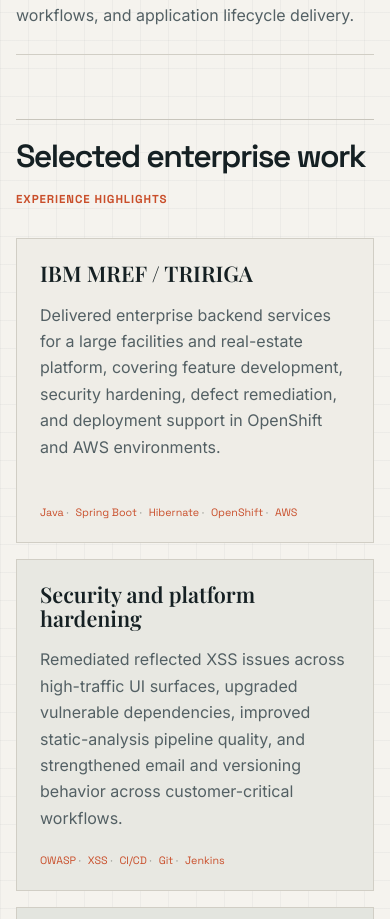
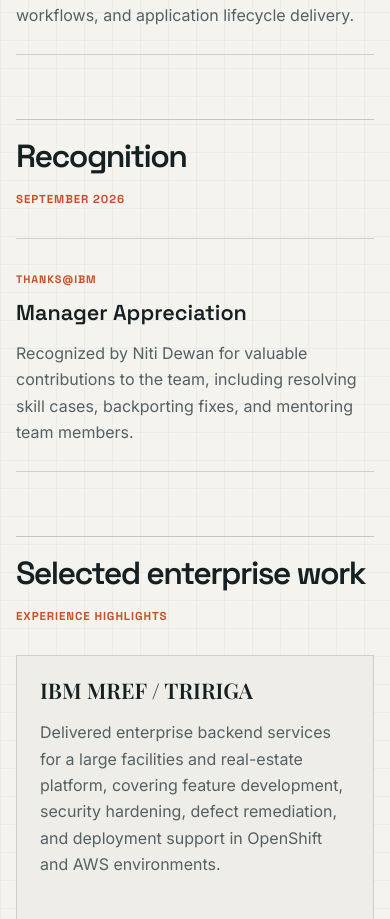
Before and after one commit to Viswanadh-Ganti/my-portfolio, a React (Vite) app: page / in a window 390 px wide. Shown: the part 4468-5387 px from the top of the page. Built offline with nearby package versions, Linux system fonts and the light colour scheme; a web font is replaced by a local one.

Commit message:
Add Recognitions and Appreciations

```diff
--- a/src/App.css
+++ b/src/App.css
@@ -13,9 +13,10 @@
 .button-row { display: flex; gap: 12px; flex-wrap: wrap; margin-top: 30px; }.primary-btn, .secondary-btn { display: inline-flex; align-items: center; justify-content: center; min-height: 46px; padding: 0 18px; font: 700 .78rem 'DM Mono', monospace; text-decoration: none; letter-spacing: .01em; transition: background .18s, color .18s, transform .18s; }.primary-btn { color: #fffaf0; background: #152023; border: 1px solid #152023; }.secondary-btn { color: #152023; background: transparent; border: 1px solid #aeb2ad; }.primary-btn:hover { background: #c94e2a; border-color: #c94e2a; transform: translateY(-2px); }.secondary-btn:hover { color: #c94e2a; border-color: #c94e2a; }
 .hero-facts { display: grid; grid-template-columns: repeat(3, 1fr); max-width: 680px; gap: 18px; margin: 52px 0 0; padding: 20px 0 0; border-top: 1px solid #c8c5bc; }.hero-facts div { min-width: 0; }.hero-facts dt { color: #152023; font: 600 1.35rem 'Fraunces', Georgia, serif; }.hero-facts dd { margin: 4px 0 0; color: #667073; font-size: .77rem; line-height: 1.35; }
 .hero-panel { align-self: stretch; display: flex; flex-direction: column; justify-content: end; }.profile-card { position: relative; height: 458px; overflow: hidden; background: #d4d7cf; }.profile-card::before { content: ''; position: absolute; inset: auto -80px -70px auto; width: 300px; height: 300px; background: #c94e2a; border-radius: 50%; opacity: .85; }.profile-image { position: relative; z-index: 1; width: 100%; height: 100%; object-fit: cover; object-position: center top; filter: saturate(.82) contrast(1.04); }.profile-caption { margin: 11px 0 18px; color: #667073; font: .69rem 'DM Mono', monospace; text-align: right; }
-.about-section, .skills-section, .experience-section, .projects-section, .contact-section { border-top: 1px solid #c8c5bc; padding-top: 20px; }.section-header { display: flex; justify-content: space-between; gap: 20px; align-items: baseline; margin-bottom: 32px; }.section-header h2 { margin: 0; color: #152023; font: 600 clamp(2rem, 3.3vw, 3.1rem)/1 'Fraunces', Georgia, serif; letter-spacing: -.05em; }.section-header span { margin: 0; text-align: right; }.about-section > p { max-width: 900px; margin: 0; color: #354044; font: 400 clamp(1.2rem, 2vw, 1.55rem)/1.6 'Fraunces', Georgia, serif; letter-spacing: -.02em; }
+.about-section, .skills-section, .experience-section, .recognition-section, .projects-section, .contact-section { border-top: 1px solid #c8c5bc; padding-top: 20px; }.section-header { display: flex; justify-content: space-between; gap: 20px; align-items: baseline; margin-bottom: 32px; }.section-header h2 { margin: 0; color: #152023; font: 600 clamp(2rem, 3.3vw, 3.1rem)/1 'Fraunces', Georgia, serif; letter-spacing: -.05em; }.section-header span { margin: 0; text-align: right; }.about-section > p { max-width: 900px; margin: 0; color: #354044; font: 400 clamp(1.2rem, 2vw, 1.55rem)/1.6 'Fraunces', Georgia, serif; letter-spacing: -.02em; }
 .skills-grid { display: grid; grid-template-columns: repeat(4, minmax(0, 1fr)); border-top: 1px solid #d1cec5; }.skill-card { min-height: 210px; padding: 22px 22px 20px 0; border-right: 1px solid #d1cec5; }.skill-card + .skill-card { padding-left: 22px; }.skill-card:last-child { border-right: 0; }.skill-card h3 { margin: 0 0 20px; color: #152023; font: 600 1.15rem 'Fraunces', Georgia, serif; }.skill-list { display: flex; flex-wrap: wrap; gap: 8px; list-style: none; margin: 0; padding: 0; }.skill-list li { color: #4b5659; font: .75rem 'DM Mono', monospace; }.skill-list li:not(:last-child)::after { content: ' /'; color: #c94e2a; }
 .timeline { border-top: 1px solid #d1cec5; }.timeline-item { display: grid; grid-template-columns: 210px 1fr; column-gap: 30px; padding: 26px 0; border-bottom: 1px solid #d1cec5; }.timeline-top { grid-column: 1; grid-row: 1; }.timeline-item h3 { margin: 0; color: #152023; font: 600 1.25rem 'Fraunces', Georgia, serif; }.timeline-item .period { display: block; margin-top: 8px; color: #c94e2a; font: .68rem 'DM Mono', monospace; text-transform: uppercase; }.timeline-item .company { grid-column: 2; grid-row: 1; color: #152023; font: 600 .75rem 'DM Mono', monospace; text-transform: uppercase; }.timeline-item p { grid-column: 2; grid-row: 1; align-self: end; max-width: 760px; margin: 34px 0 0; color: #536064; line-height: 1.65; }
+.recognition-entry { display: grid; grid-template-columns: 210px 1fr; gap: 30px; padding: 26px 0; border-top: 1px solid #d1cec5; border-bottom: 1px solid #d1cec5; }.recognition-label { color: #c94e2a; font: .68rem 'Space Grotesk', sans-serif; font-weight: 700; letter-spacing: .08em; text-transform: uppercase; }.recognition-entry h3 { margin: 10px 0 0; color: #152023; font: 600 1.35rem 'Space Grotesk', sans-serif; }.recognition-entry p { max-width: 760px; margin: 0; color: #536064; line-height: 1.65; }
 .projects-grid { display: grid; grid-template-columns: repeat(3, 1fr); gap: 16px; }.project-card { display: flex; min-height: 305px; flex-direction: column; padding: 23px; border: 1px solid #d1cec5; background: #efede7; transition: transform .2s, border-color .2s; }.project-card:nth-child(2) { background: #e8e8e2; }.project-card:nth-child(3) { background: #e3e5df; }.project-card:hover { border-color: #c94e2a; transform: translateY(-4px); }.project-card h3 { margin: 0 0 16px; color: #152023; font: 600 1.35rem/1.1 'Fraunces', Georgia, serif; }.project-card p { margin: 0; color: #536064; line-height: 1.65; }.project-tech { display: flex; flex-wrap: wrap; gap: 7px; margin-top: auto; padding-top: 22px; }.project-tech span { color: #c94e2a; font: .67rem 'DM Mono', monospace; }.project-tech span:not(:last-child)::after { content: ' ·'; color: #9a9b94; }
 .contact-section { padding-bottom: 20px; }.contact-grid { display: grid; grid-template-columns: 1.2fr .85fr .85fr 1fr; border-top: 1px solid #d1cec5; }.contact-item { min-height: 120px; padding: 20px; border-right: 1px solid #d1cec5; }.contact-item:first-child { padding-left: 0; }.contact-item:last-child { border-right: 0; }.contact-item label { display: block; margin-bottom: 14px; color: #c94e2a; font: .67rem 'DM Mono', monospace; text-transform: uppercase; }.contact-item a, .contact-item span { color: #152023; font-size: .9rem; text-decoration: none; }.contact-item a:hover { color: #c94e2a; }.contact-links { display: flex; gap: 12px; }.resume-section { display: none; }
 
@@ -75,5 +76,5 @@
   margin-left: 2px;
 }
 @media print { @page { size: A4; margin: 14mm; } :root, body { color: #172033; background: #fff; }.app-shell { width: auto; margin: 0; padding: 0; }.site-header, .page-content > section:not(.resume-section) { display: none; }.page-content { display: block; }.resume-section { display: block; color: #172033; font: 10.2pt/1.4 Arial, sans-serif; }.resume-header { border-bottom: 2px solid #172033; margin-bottom: 14px; padding-bottom: 10px; text-align: center; }.resume-header h1 { margin: 0; font: 700 24pt Arial, sans-serif; }.resume-header p { margin: 3px 0 0; }.resume-header a { color: inherit; text-decoration: none; }.resume-title { font-size: 11pt; font-weight: 700; }.resume-block { margin-bottom: 13px; }.resume-block h2 { border-bottom: 1px solid #7c8798; font-size: 11pt; margin: 0 0 6px; padding-bottom: 2px; text-transform: uppercase; }.resume-block p { margin: 0 0 5px; }.resume-job { break-inside: avoid; margin-bottom: 10px; }.resume-job-heading { display: flex; justify-content: space-between; gap: 10px; }.resume-job h3 { font-size: 10pt; margin: 0; }.resume-job-heading span { flex-shrink: 0; font-size: 9pt; }.resume-job ul { margin: 3px 0 0; padding-left: 17px; }.resume-job li { margin-bottom: 2px; } }
-@media (max-width: 820px) { .app-shell { width: min(100% - 32px, 1180px); }.site-header { position: static; margin-bottom: 48px; }.navbar { padding: 15px; align-items: flex-start; }.nav-links { justify-content: flex-end; gap: 10px 14px; flex-wrap: wrap; }.nav-links a:not(:last-of-type) { display: none; }.page-content { gap: 64px; }.hero-section { grid-template-columns: 1fr; gap: 24px; min-height: auto; padding-top: 0; }.hero-copy { padding-bottom: 0; }.hero-panel { width: min(100%, 440px); justify-self: end; }.profile-card { height: 400px; }.profile-caption { text-align: left; }.skills-grid, .projects-grid, .contact-grid { grid-template-columns: 1fr; }.skill-card, .skill-card + .skill-card, .contact-item, .contact-item:first-child { min-height: auto; padding: 20px 0; border-right: 0; border-bottom: 1px solid #d1cec5; }.timeline-item { display: block; }.timeline-item .company { display: block; margin-top: 20px; }.timeline-item p { margin-top: 14px; }.section-header { align-items: flex-start; flex-direction: column; }.section-header span { text-align: left; } }
+@media (max-width: 820px) { .app-shell { width: min(100% - 32px, 1180px); }.site-header { position: static; margin-bottom: 48px; }.navbar { padding: 15px; align-items: flex-start; }.nav-links { justify-content: flex-end; gap: 10px 14px; flex-wrap: wrap; }.nav-links a:not(:last-of-type) { display: none; }.page-content { gap: 64px; }.hero-section { grid-template-columns: 1fr; gap: 24px; min-height: auto; padding-top: 0; }.hero-copy { padding-bottom: 0; }.hero-panel { width: min(100%, 440px); justify-self: end; }.profile-card { height: 400px; }.profile-caption { text-align: left; }.skills-grid, .projects-grid, .contact-grid { grid-template-columns: 1fr; }.skill-card, .skill-card + .skill-card, .contact-item, .contact-item:first-child { min-height: auto; padding: 20px 0; border-right: 0; border-bottom: 1px solid #d1cec5; }.timeline-item, .recognition-entry { display: block; }.timeline-item .company { display: block; margin-top: 20px; }.timeline-item p, .recognition-entry p { margin-top: 14px; }.section-header { align-items: flex-start; flex-direction: column; }.section-header span { text-align: left; } }
 @media (prefers-reduced-motion: reduce) { *, *::before, *::after { scroll-behavior: auto !important; transition-duration: .01ms !important; } }
--- a/src/App.jsx
+++ b/src/App.jsx
@@ -4,6 +4,7 @@
 import About from './components/About'
 import Skills from './components/Skills'
 import Experience from './components/Experience'
+import Recognition from './components/Recognition'
 import Projects from './components/Project'
 import Contact from './components/Contact'
 import Resume from './components/Resume'
@@ -17,6 +18,7 @@
         <About />
         <Skills />
         <Experience />
+        <Recognition />
         <Projects />
         <Contact />
         <Resume />
--- a/src/components/Navbar.jsx
+++ b/src/components/Navbar.jsx
@@ -3,6 +3,7 @@
   { label: 'About', href: '#about' },
   { label: 'Skills', href: '#skills' },
   { label: 'Experience', href: '#experience' },
+  { label: 'Recognition', href: '#recognition' },
   { label: 'Projects', href: '#projects' },
   { label: 'Contact', href: '#contact' },
 ]
--- /dev/null
+++ b/src/components/Recognition.jsx
@@ -0,0 +1,26 @@
+const recognition = {
+  title: 'Manager Appreciation',
+  issuer: 'Thanks@IBM',
+  date: 'September 2026',
+  detail:
+    'Recognized by Niti Dewan for valuable contributions to the team, including resolving skill cases, backporting fixes, and mentoring team members.',
+}
+
+export default function Recognition() {
+  return (
+    <section className="recognition-section" id="recognition">
+      <div className="section-header">
+        <h2>Recognition</h2>
+        <span>{recognition.date}</span>
+      </div>
+
+      <article className="recognition-entry">
+        <div>
+          <span className="recognition-label">{recognition.issuer}</span>
+          <h3>{recognition.title}</h3>
+        </div>
+        <p>{recognition.detail}</p>
+      </article>
+    </section>
+  )
+}
--- a/src/components/Resume.jsx
+++ b/src/components/Resume.jsx
@@ -100,6 +100,11 @@
         </section>
 
         <section className="resume-block">
+          <h2>Awards & Recognition</h2>
+          <p><strong>Manager Appreciation, Thanks@IBM</strong> - Recognized by Niti Dewan in September 2026 for resolving skill cases, backporting fixes, and mentoring team members.</p>
+        </section>
+
+        <section className="resume-block">
           <h2>Technical Writing</h2>
           <p>Authored a LinkedIn technical article on IBM MREF Date/DateTime configuration, including an accompanying decision guide graphic for practitioners.</p>
         </section>
```
